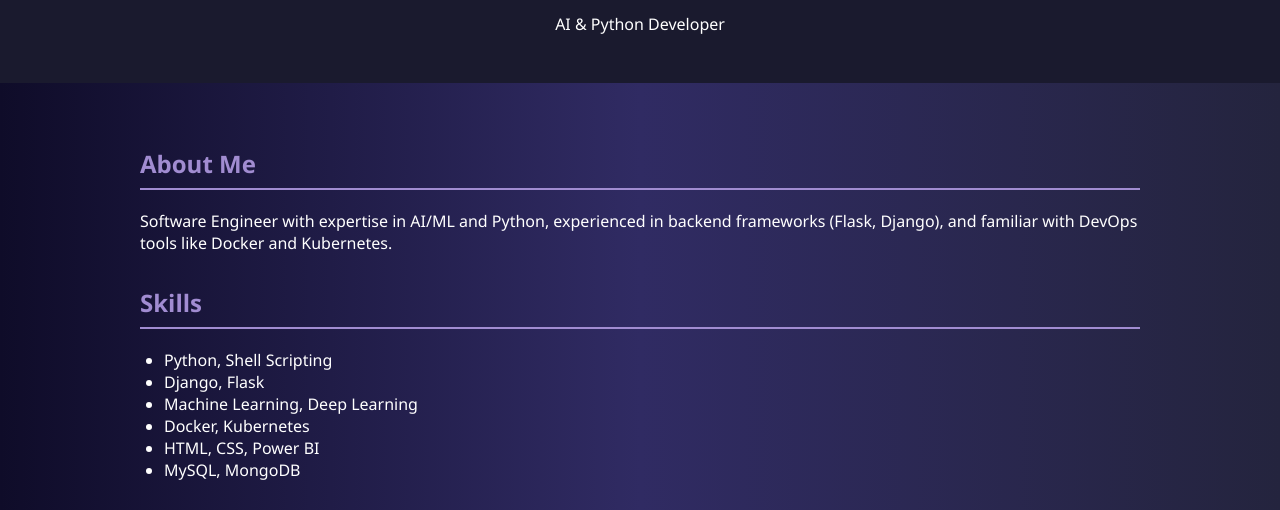
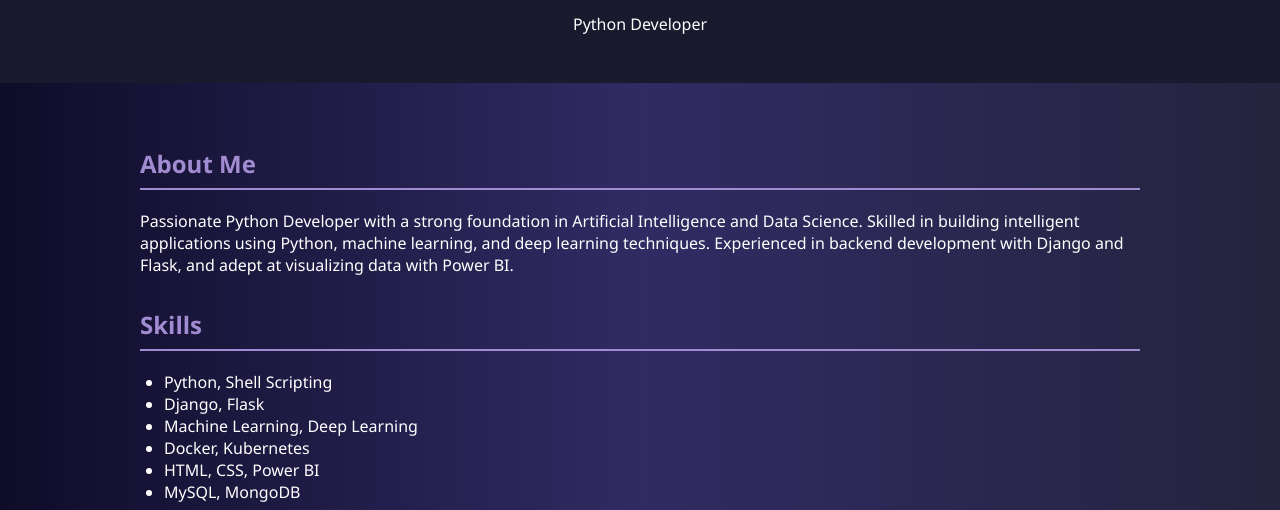
Before and after one commit to sowmYaParim/newportfolio, a plain HTML site: page index.html in a window 1280 px wide. Shown: the part 258-768 px from the top of the page. Drawn offline with Linux system fonts and the light colour scheme.

Commit message:
Update index.html

```diff
--- a/index.html
+++ b/index.html
@@ -10,13 +10,13 @@
     <header>
       <img src="./sowmya img.jpg" alt="Parimi Lakshmisowmya" />
       <h1>Parimi Lakshmisowmya</h1>
-      <p>AI & Python Developer</p>
+      <p>Python Developer</p>
     </header>
 
     <main class="container">
       <section id="about">
         <h2>About Me</h2>
-        <p>Software Engineer with expertise in AI/ML and Python, experienced in backend frameworks (Flask, Django), and familiar with DevOps tools like Docker and Kubernetes.</p>
+        <p>Passionate Python Developer with a strong foundation in Artificial Intelligence and Data Science. Skilled in building intelligent applications using Python, machine learning, and deep learning techniques. Experienced in backend development with Django and Flask, and adept at visualizing data with Power BI.</p>
       </section>
 
       <section id="skills">
```
Lines whose indentation alone changed are shown as unchanged.
